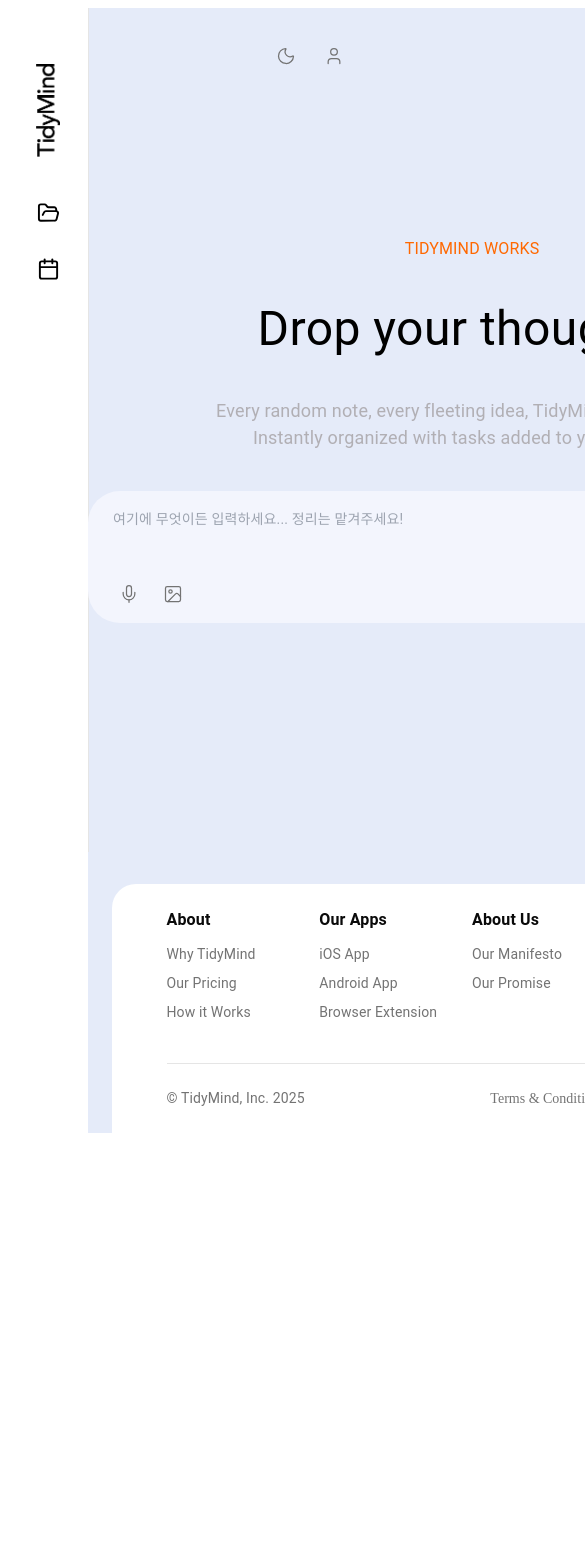
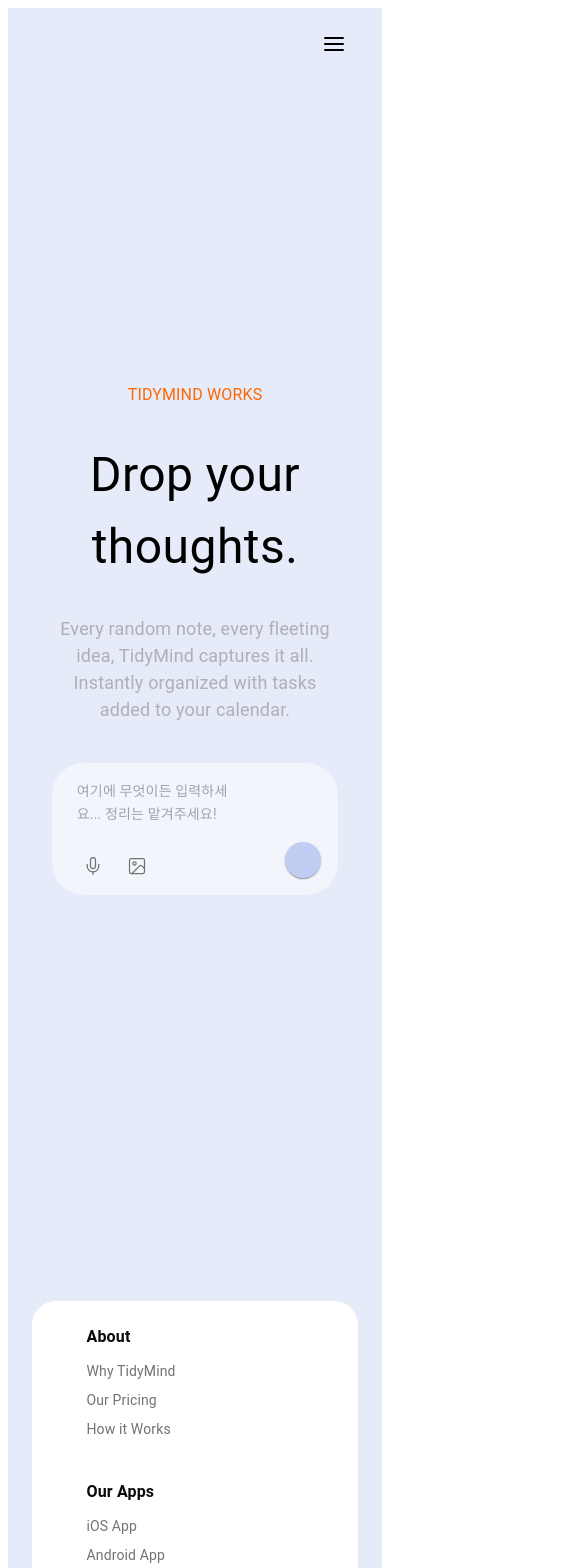
Before and after one commit to ihj04982/tidy-mind-fe, a React (Vite) app: page / in a window 390 px wide. Shown: the top 1568 px of the page, 585 px wide, since content can reach past the window. Before the commit the page ends 1133 px from the top, so only its background shows below. Built offline with nearby package versions, Linux system fonts and the light colour scheme; some icons are missing.

Commit message:
design: Make Lading page responsive

```diff
--- a/src/layout/AppLayout.jsx
+++ b/src/layout/AppLayout.jsx
@@ -1,21 +1,153 @@
-import { Button } from '@mui/material';
+import { Button, Drawer, Typography } from '@mui/material';
 import { Box } from '@mui/system';
-import { FolderOpen, Calendar, User, Moon } from 'lucide-react';
-import React from 'react';
+import { FolderOpen, Calendar, User, Moon, AlignJustify, X, LogOut } from 'lucide-react';
+import React, { useState } from 'react';
 import { Outlet } from 'react-router-dom';
 
 import Footer from './Footer.jsx';
 import Logo from '../assets/logo.png';
 
 const AppLayout = () => {
+  const [open, setOpen] = useState(false);
+
+  const toggleDrawer = (newOpen) => () => {
+    setOpen(newOpen);
+  };
+
+  const DrawerList = (
+    <Box
+      sx={{
+        height: '100vh',
+        display: 'flex',
+        flexDirection: 'column',
+        justifyContent: 'space-between',
+        alignItems: 'start',
+        padding: 3,
+      }}
+    >
+      <Box>
+        <Box
+          sx={{
+            display: 'flex',
+            justifyContent: 'space-between',
+            alignItems: 'center',
+            marginBottom: '2rem',
+            gap: 3,
+          }}
+        >
+          <Box
+            sx={{
+              width: '120px',
+              height: '31px',
+              display: 'flex',
+              justifyContent: 'center',
+              alignItems: 'center',
+              transform: 'rotate(90deg)',
+            }}
+          >
+            <img src={Logo} style={{ height: '120px' }} />
+          </Box>
+          <Button size="32px" color="#111" onClick={toggleDrawer(false)}>
+            <X size={16} />
+          </Button>
+        </Box>
+        <Button
+          sx={{
+            display: 'flex',
+            justifyContent: 'start',
+            alignContent: 'center',
+            gap: '0.875rem',
+            color: 'black',
+            padding: '8px 12px',
+            fontSize: '14px',
+            height: '3rem',
+            width: '100%',
+          }}
+        >
+          <FolderOpen width={16} cursor={'pointer'} />
+          <Typography fontSize={'14px'}>Collections</Typography>
+        </Button>
+        <Button
+          sx={{
+            display: 'flex',
+            justifyContent: 'start',
+            alignContent: 'center',
+            gap: '0.875rem',
+            color: 'black',
+            padding: '8px 12px',
+            fontSize: '14px',
+            height: '3rem',
+            width: '100%',
+          }}
+        >
+          <Calendar width={16} cursor={'pointer'} />
+          <Typography fontSize={'14px'}>Calendar</Typography>
+        </Button>
+      </Box>
+      <Box sx={{ width: '100%', paddingTop: '1rem', borderTop: '1px solid #e5e5e5' }}>
+        <Button
+          sx={{
+            display: 'flex',
+            justifyContent: 'start',
+            alignContent: 'center',
+            gap: '0.875rem',
+            color: 'black',
+            padding: '8px 12px',
+            marginBottom: '0.5rem',
+            fontSize: '14px',
+            height: '3rem',
+            width: '100%',
+          }}
+        >
+          <Moon width={16} cursor={'pointer'} />
+          <Typography fontSize={'14px'}>Dark Mode</Typography>
+        </Button>
+        <Button
+          sx={{
+            display: 'flex',
+            justifyContent: 'start',
+            alignContent: 'center',
+            gap: '0.875rem',
+            color: 'black',
+            padding: '8px 12px',
+            marginBottom: '0.5rem',
+            fontSize: '14px',
+            height: '3rem',
+            width: '100%',
+          }}
+        >
+          <User width={16} cursor={'pointer'} />
+          <Typography fontSize={'14px'}>Profile</Typography>
+        </Button>
+        <Button
+          sx={{
+            display: 'flex',
+            justifyContent: 'start',
+            alignContent: 'center',
+            gap: '0.875rem',
+            color: 'black',
+            padding: '8px 12px',
+            marginBottom: '0.5rem',
+            fontSize: '14px',
+            height: '3rem',
+            width: '100%',
+          }}
+        >
+          <LogOut width={16} cursor={'pointer'} />
+          <Typography fontSize={'14px'}>Login / Sign Up</Typography>
+        </Button>
+      </Box>
+    </Box>
+  );
+
   return (
     <Box sx={{ display: 'flex', minHeight: '100vh' }}>
       <Box
         sx={{
           position: 'fixed',
           width: '80px',
-          height: '100%',
-          display: 'flex',
+          height: '100vh',
+          display: { xs: 'none', md: 'flex' },
           flexDirection: 'column',
           alignItems: 'center',
           justifyContent: 'start',
@@ -41,21 +173,53 @@
 
       <Box
         sx={{
-          marginLeft: '80px',
+          position: 'relative',
+          marginLeft: { xs: 0, md: '80px' },
           flex: 1,
           display: 'flex',
           flexDirection: 'column',
           backgroundColor: 'transparent',
         }}
       >
+        <Button
+          sx={{
+            position: 'absolute',
+            right: '1rem',
+            top: '1rem',
+            width: 40,
+            height: 40,
+            display: { xs: 'flex', md: 'none' },
+            backgroundColor: '#e5ebf9',
+          }}
+          onClick={toggleDrawer(true)}
+        >
+          <AlignJustify color="black" />
+        </Button>
+        <Drawer
+          BackdropProps={{
+            sx: {
+              backgroundColor: 'rgba(234, 234, 234, 0.3)',
+              backdropFilter: 'blur(5px)',
+            },
+          }}
+          sx={{
+            display: { xs: 'block', md: 'none' },
+          }}
+          open={open}
+          onClose={toggleDrawer(false)}
+        >
+          {DrawerList}
+        </Drawer>
+
         <Box
           sx={{
-            position: 'absolute',
+            position: 'sticky',
             top: 0,
             left: '80px',
             right: 0,
-            backgroundColor: 'transparent',
-            display: 'flex',
+            backgroundColor: '#e5ebf9',
+            // backdropFilter: 'blur(6px)',
+            display: { xs: 'none', md: 'flex' },
             alignItems: 'center',
             justifyContent: 'end',
             paddingBottom: '20px',
--- a/src/layout/Footer.jsx
+++ b/src/layout/Footer.jsx
@@ -18,8 +18,8 @@
           padding: '24px 54.5px',
         }}
       >
-        <Grid container sx={{ paddingBottom: 4 }}>
-          <Grid size={3}>
+        <Grid container>
+          <Grid size={{ xs: 12, sm: 6, md: 3 }} sx={{ paddingBottom: 4 }}>
             <Box sx={{ display: 'flex', flexDirection: 'column' }}>
               <Typography
                 sx={{
@@ -74,7 +74,7 @@
               </Typography>
             </Box>
           </Grid>
-          <Grid size={3}>
+          <Grid size={{ xs: 12, sm: 6, md: 3 }} sx={{ paddingBottom: 4 }}>
             <Box sx={{ display: 'flex', flexDirection: 'column' }}>
               <Typography
                 sx={{
@@ -130,7 +130,7 @@
               </Typography>
             </Box>
           </Grid>
-          <Grid size={3}>
+          <Grid size={{ xs: 12, sm: 6, md: 3 }} sx={{ paddingBottom: 4 }}>
             <Box sx={{ display: 'flex', flexDirection: 'column' }}>
               <Typography
                 sx={{
@@ -172,7 +172,7 @@
               </Typography>
             </Box>
           </Grid>
-          <Grid size={3}>
+          <Grid size={{ xs: 12, sm: 6, md: 3 }} sx={{ paddingBottom: 4 }}>
             <Box sx={{ display: 'flex', flexDirection: 'column' }}>
               <Typography
                 sx={{
@@ -232,6 +232,8 @@
         <Box
           sx={{
             display: 'flex',
+            flexDirection: { xs: 'column', md: 'row' },
+            alignItems: 'center',
             justifyContent: 'space-between',
             paddingTop: 3,
             borderTop: '1px solid #e5e5e5',
--- a/src/pages/LandingPage.jsx
+++ b/src/pages/LandingPage.jsx
@@ -13,6 +13,7 @@
         flexDirection: ' column',
         justifyContent: 'center',
         alignItems: 'center',
+        width: '100%',
         height: '100%',
         backgroundColor: '#e5ebf9',
       }}
@@ -24,12 +25,13 @@
           justifyContent: 'center',
           alignItems: 'center',
           marginBottom: 5,
+          paddingInline: { xs: 5, md: 0 },
         }}
       >
-        <Typography component="p" sx={{ color: '#ff6801', marginBottom: 4 }}>
+        <Typography component="p" sx={{ textAlign: 'center', color: '#ff6801', marginBottom: 4 }}>
           TIDYMIND WORKS
         </Typography>
-        <Typography component="h1" sx={{ fontSize: 48, marginBottom: 4 }}>
+        <Typography component="h1" sx={{ textAlign: 'center', fontSize: 48, marginBottom: 4 }}>
           Drop your thoughts.
         </Typography>
         <Typography component="p" sx={{ textAlign: 'center', fontSize: 18, color: '#9b9697b3' }}>
@@ -44,12 +46,12 @@
           position: 'relative',
           minHeight: '66px',
           maxHeight: '120px',
-          width: '614px',
+          width: '45%',
           border: '1px solid transparent',
           backgroundColor: '#f3f5fd',
           borderRadius: 8,
           overflow: 'hidden',
-          padding: '16px 128px 48px 24px',
+          padding: '16px 92px 48px 24px',
           transition: 'all 0.3s ease',
           '&:focus-within': {
             border: '1px solid #a1a1a1',
@@ -62,7 +64,6 @@
             alignItems: 'start',
             padding: 0,
             height: '66px',
-            width: '616px',
             overflow: 'hidden',
             '& .MuiInputBase-input': {
               maxHeight: '66px',
```
